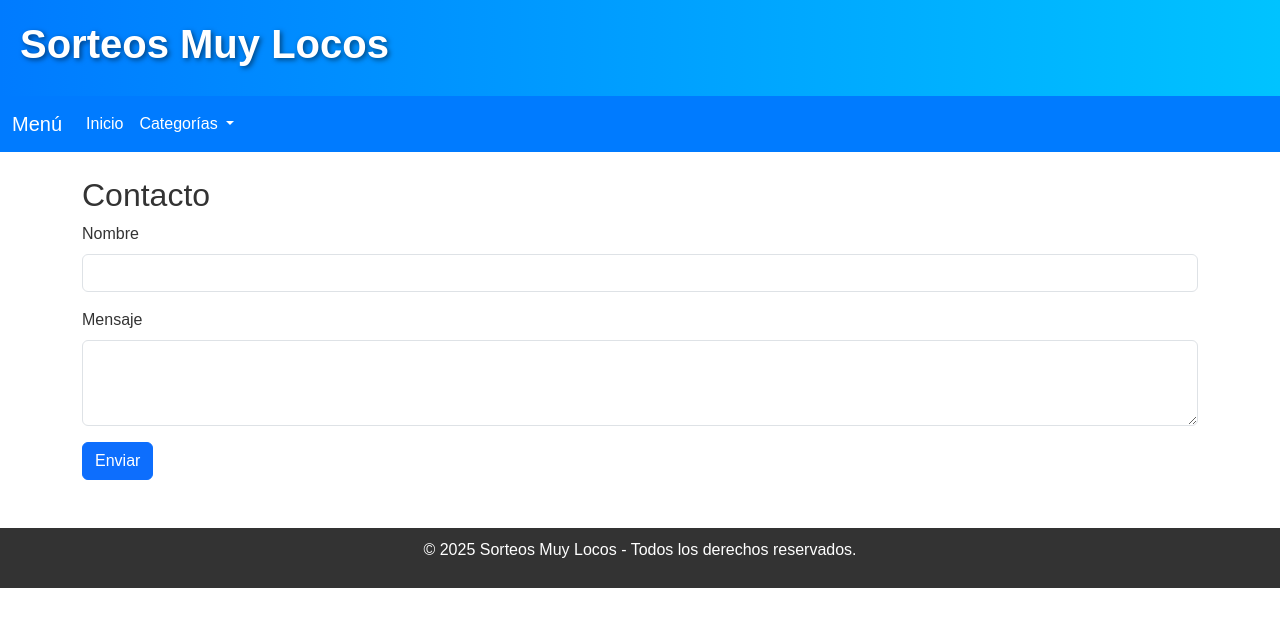
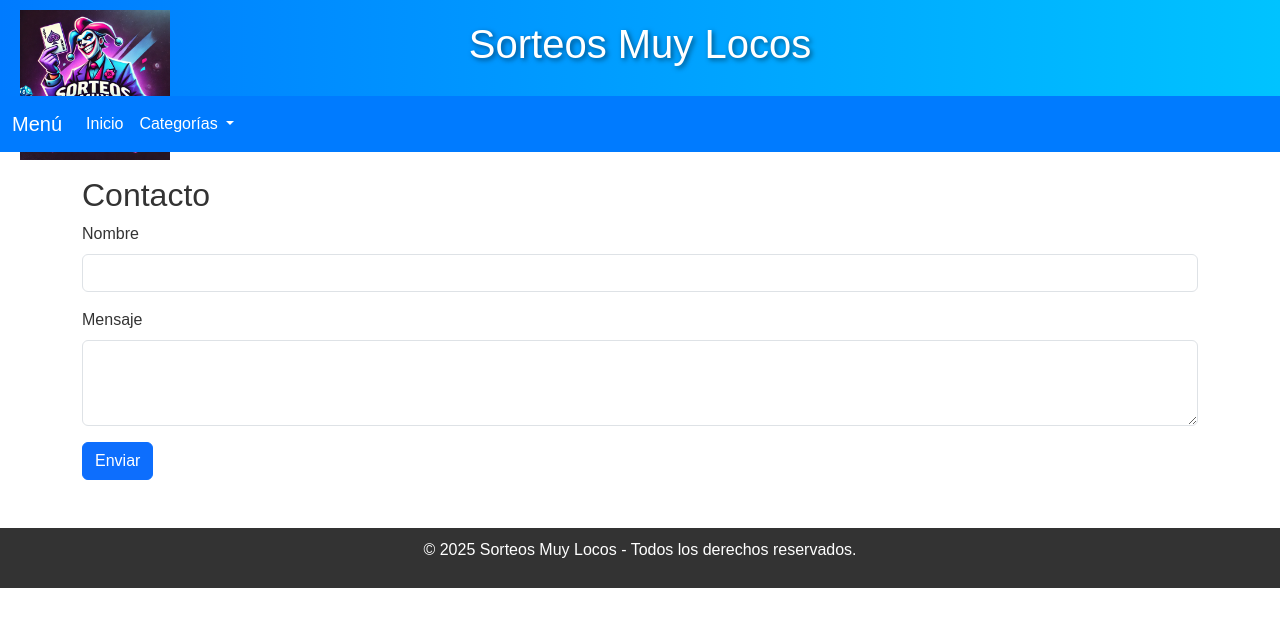
Before and after one commit to danbooos/Muy-locos-, a plain HTML site: page contacto.html in a window 1280 px wide. Drawn offline with nearby package versions, Linux system fonts and the light colour scheme.

Commit message:
Add files via upload

```diff
--- a/contacto.html
+++ b/contacto.html
@@ -8,8 +8,9 @@
     <link rel="stylesheet" href="https://cdn.jsdelivr.net/npm/bootstrap@5.3.0/dist/css/bootstrap.min.css">
     <style>
         body {background-color: #ffffff; color: #333; margin: 0; font-family: Arial, sans-serif;}
-        header {background: linear-gradient(90deg, #007bff, #00c3ff); padding: 20px; color: white;}
-        header h1 {font-size: 2.5rem; font-weight: bold; text-shadow: 2px 2px 5px rgba(0, 0, 0, 0.5);}
+        header {background: linear-gradient(90deg, #007bff, #00c3ff); padding: 20px; color: white; text-align: center; position: relative;}
+        header img {max-width: 150px; position: absolute; left: 20px; top: 10px;}
+        header h1 {font-size: 2.5rem; font-family: 'Poppins', sans-serif; text-shadow: 2px 2px 5px rgba(0, 0, 0, 0.5);}
         .navbar {background-color: #007bff;}
         .navbar .navbar-brand, .navbar-nav .nav-link {color: white !important;}
         .navbar .dropdown-menu {background-color: #f8f9fa;}
@@ -19,6 +20,7 @@
 </head>
 <body>
     <header>
+        <img src="logo.png" alt="Logo Sorteos Muy Locos">
         <h1>Sorteos Muy Locos</h1>
     </header>
     <nav class="navbar navbar-expand-lg navbar-dark">
```
Also changed, not shown: index.html (+4 -2 lines), politica.html (+4 -2 lines), registro.html (+4 -2 lines), sorteos.html (+4 -2 lines), tienda.html (+4 -2 lines), logo.png (added), 1 other file.
